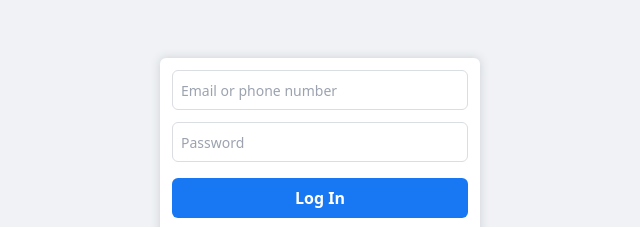
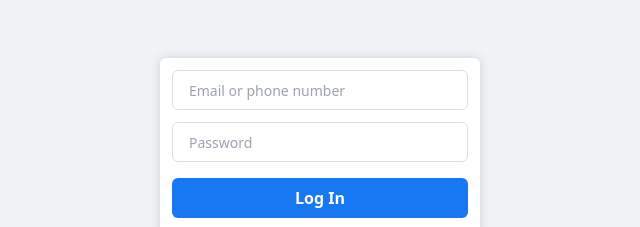
Before and after one commit to aguilanbon/exploring-tailwind, a website: page src/index.html in a window 1280 px wide. Shown: the part 124-351 px from the top of the page, 560-1200 px from the left. Drawn offline with Linux system fonts and the light colour scheme.

Commit message:
improve padding and box shadow of input

```diff
--- a/src/index.html
+++ b/src/index.html
@@ -51,8 +51,8 @@
             </div>
             <div class=" flex flex-col justify-center items-center mt-28">
                 <div class=" h-auto w-80 bg-white p-3 rounded-md shadow-try flex flex-col items-center">
-                    <input type="text" name="" id="" class="w-full h-10 border border-solid border-fb-border-color2 rounded-md p-2 text-sm focus:outline-none focus:border-blue-500" placeholder="Email or phone number">
-                    <input type="password" name="" id="" class="w-full h-10 border border-solid border-fb-border-color2 rounded-md p-2 text-sm focus:outline-none focus:border-blue-500 mt-3" placeholder="Password">
+                    <input type="text" name="" id="" class="w-full h-10 border border-solid border-fb-border-color2 rounded-md p-4 text-sm font-light focus:outline-none focus:border-blue-500 focus:shadow-inputShadow caret-fb-logo" placeholder="Email or phone number">
+                    <input type="password" name="" id="" class="w-full h-10 border border-solid border-fb-border-color2 rounded-md p-4 text-sm focus:outline-none focus:border-blue-500 mt-3 focus:shadow-inputShadow caret-fb-logo" placeholder="Password">
                     <button class="w-full mt-4 bg-fb-logo text-white rounded-md h-10 font-semibold hover:bg-fb-hv-blue">Log In</button>
                     <a href="" class="text-xs mt-3 text-blue-500 hover:underline">Forgot Password?</a>
                     <div class="w-full border-t border-fb-border-color3 mt-4"></div>
--- a/tailwind.config.js
+++ b/tailwind.config.js
@@ -17,6 +17,7 @@ module.exports = {
       boxShadow: {
         'try': '0 0 10px #CCD0D5',
         'try2': '0 0 20px #CCD0D5',
+        'inputShadow': '0 0 2px #1877F2',
       },
       fontSize: {
         'xxs': '.65rem'
```
Also changed, not shown: dist/output.css.
